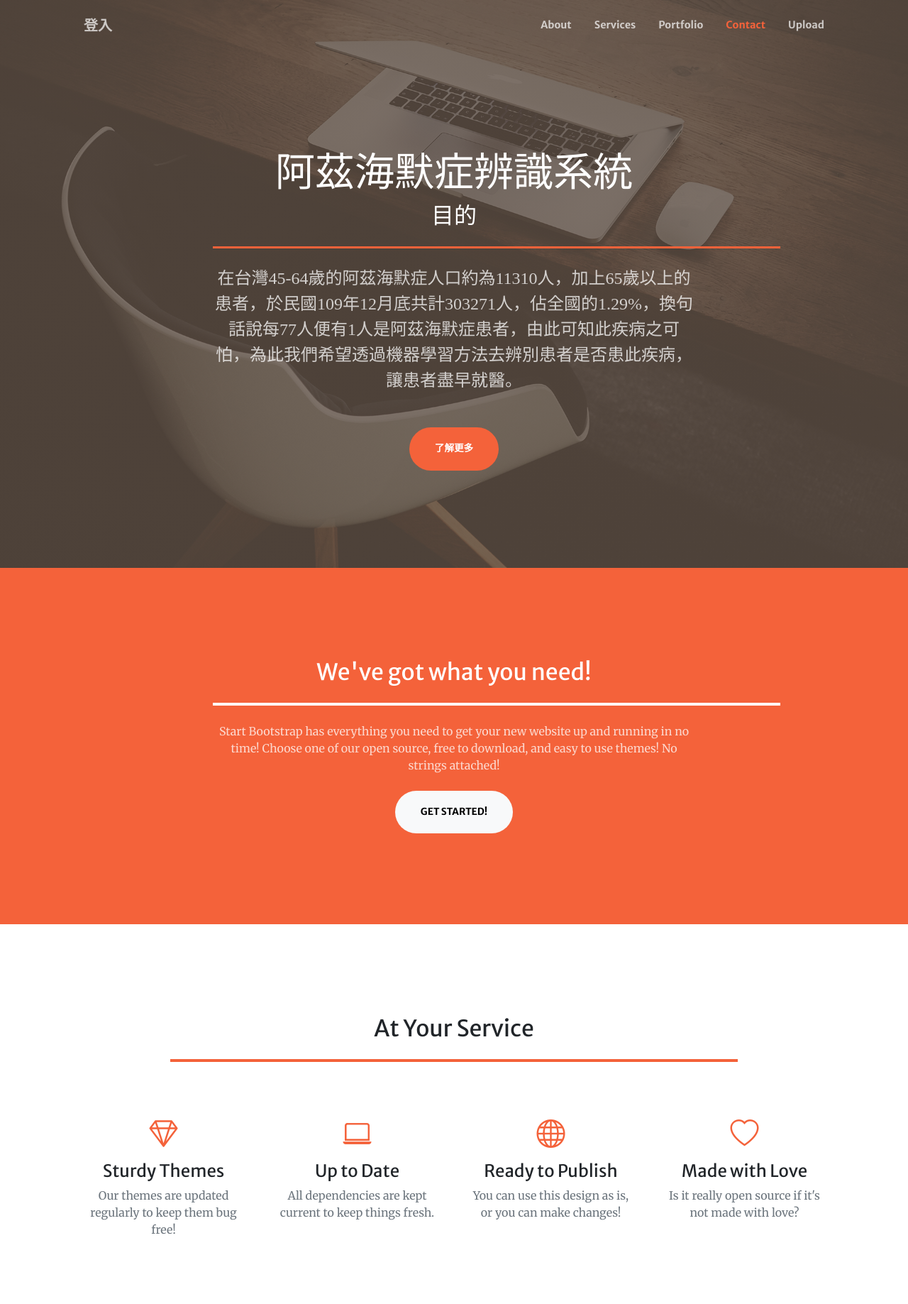
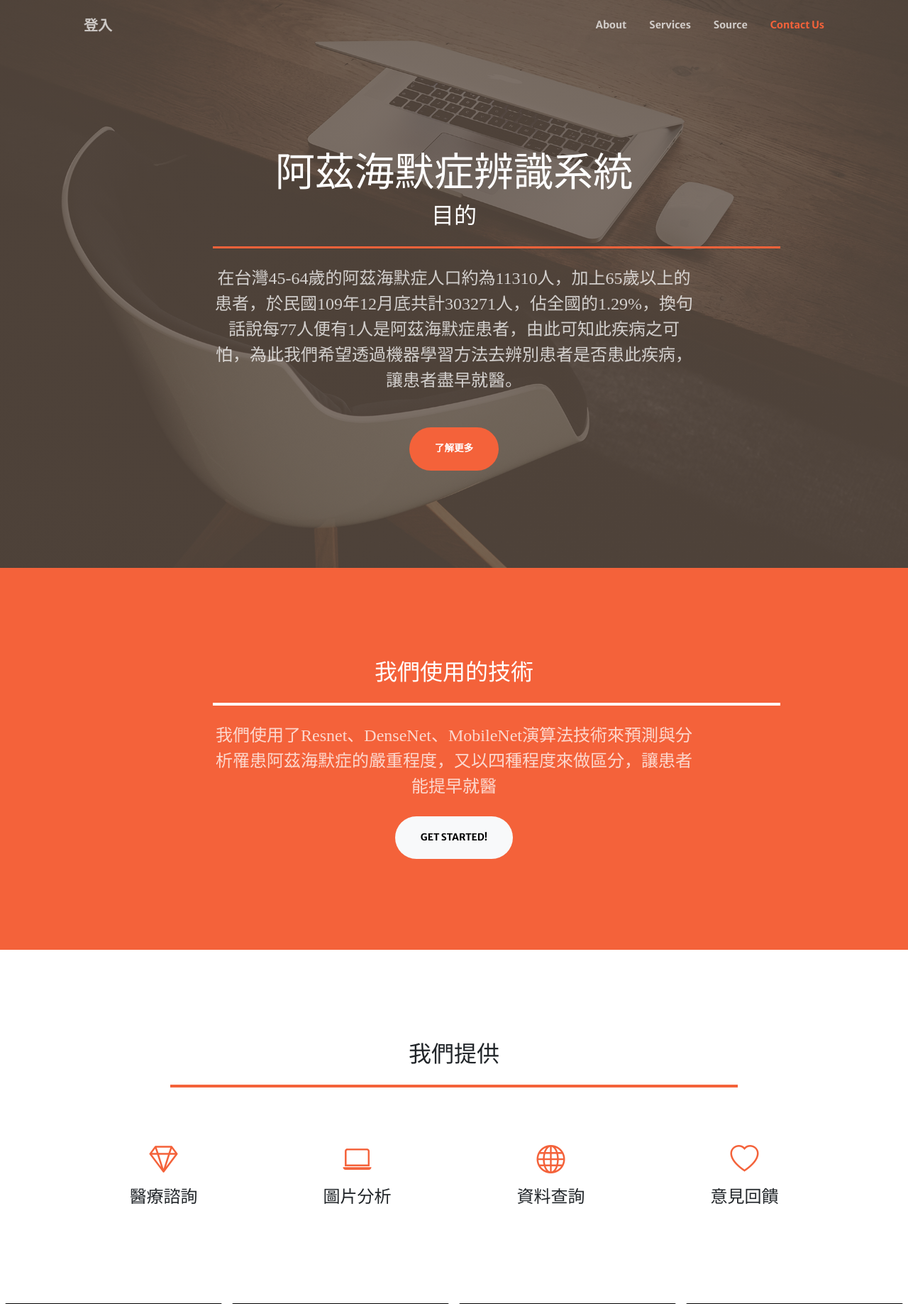
Before and after one commit to cycnqu/Alzheimer_web, a Django app: page / in a window 1280 px wide. Shown: the top 1837 px of the page at 71% size. Run offline with Django 4.2, Linux system fonts and the light colour scheme; parts of the project's set-up code (start-up, migrations or seed data) failed here and were passed over; some libraries are stand-ins or nearby versions.

Commit message:
add word

```diff
--- a/Alzheimer_web/templates/base.html
+++ b/Alzheimer_web/templates/base.html
@@ -22,8 +22,8 @@
               <button class="navbar-toggler navbar-toggler-right" type="button" data-bs-toggle="collapse" data-bs-target="#navbarResponsive" aria-controls="navbarResponsive" aria-expanded="false" aria-label="Toggle navigation"><span class="navbar-toggler-icon"></span></button>
               <div class="collapse navbar-collapse" id="navbarResponsive">
                   <ul class="navbar-nav ms-auto my-2 my-lg-0">
+                      {% if user.is_authenticated %}
                       <li class="nav-item"><a class="nav-link" href="{% url 'Loadup' %}">Upload</a></li>
-                      {% if user.is_authenticated %}
                       <li class="nav-item"><a class="nav-link" href="{% url 'Logout' %}">退出登入</a></li>
                       {% endif %}
                   </ul>
--- a/Alzheimer_web/templates/index.html
+++ b/Alzheimer_web/templates/index.html
@@ -38,10 +38,10 @@
                     <ul class="navbar-nav ms-auto my-2 my-lg-0">
                         <li class="nav-item"><a class="nav-link" href="#about">About</a></li>
                         <li class="nav-item"><a class="nav-link" href="#services">Services</a></li>
-                        <li class="nav-item"><a class="nav-link" href="#portfolio">Portfolio</a></li>
-                        <li class="nav-item"><a class="nav-link" href="#contact">Contact</a></li>
+                        <li class="nav-item"><a class="nav-link" href="#portfolio">Source</a></li>
+                        <li class="nav-item"><a class="nav-link" href="#contact">Contact Us</a></li>
+                        {% if user.is_authenticated %}
                         <li class="nav-item"><a class="nav-link" href="{% url 'Loadup' %}">Upload</a></li>
-                        {% if user.is_authenticated %}
                         <li class="nav-item"><a class="nav-link" href="{% url 'Logout' %}">退出登入</a></li>
                         {% endif %}
                     </ul>
@@ -70,10 +70,10 @@
             <div class="container px-4 px-lg-5">
                 <div class="row gx-4 gx-lg-5 justify-content-center">
                     <div class="col-lg-8 text-center">
-                        <h2 class="text-white mt-0">We've got what you need!</h2>
+                        <h2 class="text-white mt-0" >我們使用的技術</h2>
                         <!--<hr class="divider divider-light"/>-->
                         <hr style="width:800px;background-color: #fff;;height: 0.2rem;margin: 1.5rem auto;opacity: 1;" />
-                        <p class="text-white-75 mb-4">Start Bootstrap has everything you need to get your new website up and running in no time! Choose one of our open source, free to download, and easy to use themes! No strings attached!</p>
+                        <p class="text-white-75 mb-4" style="font-size:24px;font-family:DFKai-sb;">我們使用了Resnet、DenseNet、MobileNet演算法技術來預測與分析罹患阿茲海默症的嚴重程度，又以四種程度來做區分，讓患者能提早就醫</p>
                         <a class="btn btn-light btn-xl" href="#services">Get Started!</a>
                     </div>
                 </div>
@@ -82,36 +82,36 @@
         <!-- Services-->
         <section class="page-section" id="services">
             <div class="container px-4 px-lg-5">
-                <h2 class="text-center mt-0">At Your Service</h2>
+                <h2 class="text-center mt-0">我們提供</h2>
                 <!--<hr class="divider" />-->
                 <hr style="width:800px;background-color: #f4623a;height: 0.2rem;margin: 1.5rem auto;opacity: 1;" />
                 <div class="row gx-4 gx-lg-5">
                     <div class="col-lg-3 col-md-6 text-center">
                         <div class="mt-5">
                             <div class="mb-2"><i class="bi-gem fs-1 text-primary"></i></div>
-                            <h3 class="h4 mb-2">Sturdy Themes</h3>
-                            <p class="text-muted mb-0">Our themes are updated regularly to keep them bug free!</p>
+                            <h3 class="h4 mb-2">醫療諮詢</h3>
+                            <!--<p class="text-muted mb-0">Our themes are updated regularly to keep them bug free!</p>-->
                         </div>
                     </div>
                     <div class="col-lg-3 col-md-6 text-center">
                         <div class="mt-5">
                             <div class="mb-2"><i class="bi-laptop fs-1 text-primary"></i></div>
-                            <h3 class="h4 mb-2">Up to Date</h3>
-                            <p class="text-muted mb-0">All dependencies are kept current to keep things fresh.</p>
+                            <h3 class="h4 mb-2">圖片分析</h3>
+                            <!--<p class="text-muted mb-0">All dependencies are kept current to keep things fresh.</p>-->
                         </div>
                     </div>
                     <div class="col-lg-3 col-md-6 text-center">
                         <div class="mt-5">
                             <div class="mb-2"><i class="bi-globe fs-1 text-primary"></i></div>
-                            <h3 class="h4 mb-2">Ready to Publish</h3>
-                            <p class="text-muted mb-0">You can use this design as is, or you can make changes!</p>
+                            <h3 class="h4 mb-2">資料查詢</h3>
+                            <!--<p class="text-muted mb-0">You can use this design as is, or you can make changes!</p>-->
                         </div>
                     </div>
                     <div class="col-lg-3 col-md-6 text-center">
                         <div class="mt-5">
                             <div class="mb-2"><i class="bi-heart fs-1 text-primary"></i></div>
-                            <h3 class="h4 mb-2">Made with Love</h3>
-                            <p class="text-muted mb-0">Is it really open source if it's not made with love?</p>
+                            <h3 class="h4 mb-2">意見回饋</h3>
+                            <!--<p class="text-muted mb-0">Is it really open source if it's not made with love?</p>-->
                         </div>
                     </div>
                 </div>
@@ -122,7 +122,7 @@
             <div class="container-fluid p-0">
                 <div class="row g-0">
                     <div class="col-lg-3 col-sm-8">
-                        <a class="portfolio-box" href="{% static 'img/portfolio/fullsize/11.jpg'%}" title="Project Name">
+                        <a class="portfolio-box" href="{% static 'img/portfolio/fullsize/11.jpg'%}" title="MildDemented">
                             <img class="img-fluid" src="{% static 'img/portfolio/thumbnails/11.jpg'%}" alt="..." />
                             <div class="portfolio-box-caption">
                                 <div class="project-category text-white-50">Category</div>
@@ -131,7 +131,7 @@
                         </a>
                     </div>
                     <div class="col-lg-3 col-sm-8">
-                        <a class="portfolio-box" href="{% static 'img/portfolio/fullsize/12.jpg'%}" title="Project Name">
+                        <a class="portfolio-box" href="{% static 'img/portfolio/fullsize/12.jpg'%}" title="ModerateDemented">
                             <img class="img-fluid" src="{% static 'img/portfolio/thumbnails/12.jpg'%}" alt="..." />
                             <div class="portfolio-box-caption">
                                 <div class="project-category text-white-50">Category</div>
@@ -140,7 +140,7 @@
                         </a>
                     </div>
                     <div class="col-lg-3 col-sm-8">
-                        <a class="portfolio-box" href="{% static 'img/portfolio/fullsize/13.jpg'%}" title="Project Name">
+                        <a class="portfolio-box" href="{% static 'img/portfolio/fullsize/13.jpg'%}" title="NonDemented">
                             <img class="img-fluid" src="{% static 'img/portfolio/thumbnails/13.jpg'%}" alt="..." />
                             <div class="portfolio-box-caption">
                                 <div class="project-category text-white-50">Category</div>
@@ -149,7 +149,7 @@
                         </a>
                     </div>
                     <div class="col-lg-3 col-sm-8">
-                        <a class="portfolio-box" href="{% static 'img/portfolio/fullsize/14.jpg'%}" title="Project Name">
+                        <a class="portfolio-box" href="{% static 'img/portfolio/fullsize/14.jpg'%}" title="VeryMildDemented">
                             <img class="img-fluid" src="{% static 'img/portfolio/thumbnails/14.jpg'%}" alt="..." />
                             <div class="portfolio-box-caption">
                                 <div class="project-category text-white-50">Category</div>
--- a/Alzheimer_web/templates/login.html
+++ b/Alzheimer_web/templates/login.html
@@ -8,18 +8,18 @@
 
     <form action="" method="POST">
         {% csrf_token %}
-        <div class="form-group col-md-6">
+        <div class="form-group col-md-15">
             <label>{{ form.username.label }}</label>
             {{ form.username }}
         </div>
-        <div class="form-group col-md-6">
+        <div class="form-group col-md-15">
             <label>{{ form.password.label }}</label>
             {{ form.password }}
         </div>
         <br>
         <input class="btn btn-primary" type="submit" value="登入" />
         <a class="btn btn-danger" href="{% provider_login_url 'google' method='oauth2' %}">Google登入</a>
-        <a href="{% provider_login_url 'github' %}">Sign Up</a>
+        <a class="btn btn-danger" href="{% provider_login_url 'github' %}">Githug登入</a>
         <p>還沒有帳號嗎? <a href="{% url 'Register' %}">註冊</a></p>
     </form>
 </div>
--- a/Alzheimer_web/templates/register.html
+++ b/Alzheimer_web/templates/register.html
@@ -25,7 +25,7 @@
                 {{ form.password2 }}
             </div>
         <br />
-        <input class="btn btn-success" type="submit" value="save" />
+        <input class="btn btn-primary" type="submit" value="儲存" />
     </form>
 </div>
 {% endblock  %}
--- a/Alzheimer_web/templates/upload.html
+++ b/Alzheimer_web/templates/upload.html
@@ -21,8 +21,8 @@
               <button class="navbar-toggler navbar-toggler-right" type="button" data-bs-toggle="collapse" data-bs-target="#navbarResponsive" aria-controls="navbarResponsive" aria-expanded="false" aria-label="Toggle navigation"><span class="navbar-toggler-icon"></span></button>
               <div class="collapse navbar-collapse" id="navbarResponsive">
                   <ul class="navbar-nav ms-auto my-2 my-lg-0">
-                      <li class="nav-item"><a class="nav-link" href="{% url 'Index' %}">首頁</a></li>
                       {% if user.is_authenticated %}
+                      <li class="nav-item"><a class="nav-link" href="/">首頁</a></li>
                       <li class="nav-item"><a class="nav-link" href="{% url 'Logout' %}">退出登入</a></li>
                       {% endif %}
                   </ul>
```
Also changed, not shown: Alzheimer_web/db.sqlite3.
